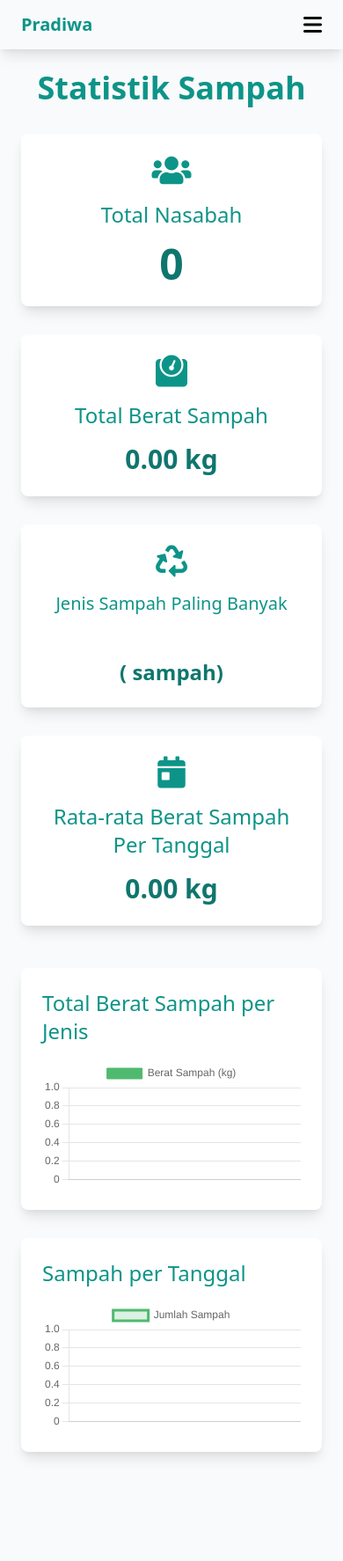
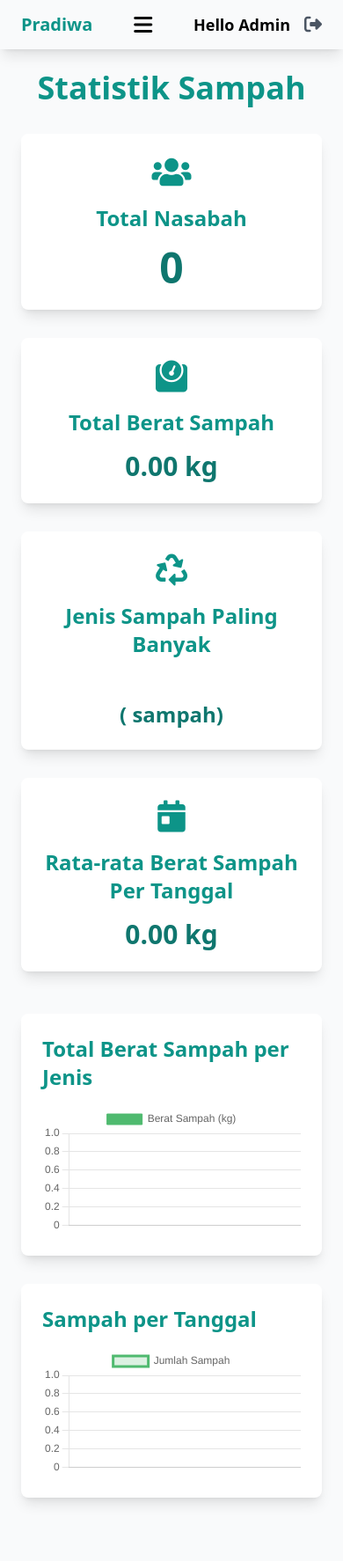
Before and after one commit to yawwnann/Pradiwa-kelola-sampah, a PHP site: page /statistik.php in a window 390 px wide. Shown: the whole page at 88% size. Before the commit the page ends 1657 px from the top, so only its background shows below. Run offline with PHP 8.4, Linux system fonts and the light colour scheme; data that the repository does not hold is empty; some libraries are stand-ins or nearby versions.

Commit message:
navbar responsive

```diff
--- a/compenents/print_nota.php
+++ b/compenents/print_nota.php
@@ -166,9 +166,13 @@
         <!-- Tombol Print -->
         <div class="mt-6 text-center no-print">
             <button onclick="window.print()"
-                class="px-6 py-3 bg-blue-600 text-white font-bold rounded-lg hover:bg-blue-700">
+                class="px-6 py-3 bg-teal-600 text-white font-bold rounded-lg hover:bg-teal-700">
                 Print Nota
             </button>
+        </div>
+        <div class="mt-3 text-center">
+            <a href="../tampil_data_sampah.php"
+                class="px-6 py-3 bg-gray-600 text-white font-bold rounded-lg hover:bg-gray-700">Kembali</a>
         </div>
     </div>
 
--- a/navbar.php
+++ b/navbar.php
@@ -9,6 +9,9 @@
     <link rel="stylesheet" href="https://cdnjs.cloudflare.com/ajax/libs/font-awesome/6.7.2/css/all.min.css"
         integrity="sha512-Evv84Mr4kqVGRNSgIGL/F/aIDqQb7xQ2vcrdIwxfjThSH8CSR7PBEakCr51Ck+w+/U6swU2Im1vVX0SVk9ABhg=="
         crossorigin="anonymous" referrerpolicy="no-referrer" />
+    <link href="https://cdnjs.cloudflare.com/ajax/libs/font-awesome/5.15.4/css/all.min.css" rel="stylesheet">
+    <script src="https://cdn.jsdelivr.net/npm/chart.js"></script>
+    <link rel="stylesheet" href="https://cdn.jsdelivr.net/npm/tailwindcss@2.1.2/dist/tailwind.min.css">
 
     <style>
         /* Efek underline animasi */
@@ -82,6 +85,13 @@
                 Sampah</a>
             <a href="statistik.php" id="statistik" class="text-lg font-regular text-black nav-link">Data Statistik</a>
         </div>
+
+        <div class="flex items-center space-x-4">
+            <span class="text-lg font-semibold">Hello Admin</span>
+            <a href="logout.php" class="text-gray-600 text-xl">
+                <i class="fa-solid fa-right-from-bracket"></i>
+            </a>
+        </div>
     </nav>
 
     <script>
--- a/statistik.php
+++ b/statistik.php
@@ -1,30 +1,15 @@
 <?php include('db.php'); ?>
 <?php include 'navbar.php'; ?>
 
-<!DOCTYPE html>
-<html lang="en">
-
-<head>
-    <meta charset="UTF-8">
-    <meta name="viewport" content="width=device-width, initial-scale=1.0">
-    <title>Statistik Sampah</title>
-    <script src="https://cdn.jsdelivr.net/npm/chart.js"></script>
-    <link rel="stylesheet" href="https://cdn.jsdelivr.net/npm/tailwindcss@2.1.2/dist/tailwind.min.css">
-    <!-- Add Font Awesome for Icons -->
-    <link href="https://cdnjs.cloudflare.com/ajax/libs/font-awesome/5.15.4/css/all.min.css" rel="stylesheet">
-</head>
-
-
-
-<div class="container  bg-gray-50 min-h-screen mx-auto pt-20 p-6">
+<div class="container bg-gray-50 min-h-screen mx-auto pt-20 p-6">
     <h1 class="text-4xl font-bold text-center text-teal-600 mb-8">Statistik Sampah</h1>
 
     <!-- Statistik Ringkasan -->
     <div class="grid grid-cols-1 md:grid-cols-2 lg:grid-cols-4 gap-8 mb-12">
         <!-- Total Nasabah -->
-        <div class="bg-white p-6 rounded-lg shadow-lg text-center">
+        <div class="bg-white p-6 rounded-lg shadow-lg text-center transition-transform transform hover:scale-105">
             <i class="fas fa-users text-4xl text-teal-600 mb-4"></i>
-            <h2 class="text-2xl font-reguler text-teal-600">Total Nasabah</h2>
+            <h2 class="text-2xl font-semibold text-teal-600">Total Nasabah</h2>
             <?php
             $nasabah_query = "SELECT COUNT(*) as total_nasabah FROM nasabah";
             $nasabah_result = mysqli_query($conn, $nasabah_query);
@@ -35,9 +20,9 @@
         </div>
 
         <!-- Total Berat Sampah -->
-        <div class="bg-white p-6 rounded-lg shadow-lg text-center">
+        <div class="bg-white p-6 rounded-lg shadow-lg text-center transition-transform transform hover:scale-105">
             <i class="fas fa-weight text-4xl text-teal-600 mb-4"></i>
-            <h2 class="text-2xl font-reguler text-teal-600">Total Berat Sampah</h2>
+            <h2 class="text-2xl font-semibold text-teal-600">Total Berat Sampah</h2>
             <?php
             $berat_query = "SELECT SUM(berat) as total_berat FROM sampah";
             $berat_result = mysqli_query($conn, $berat_query);
@@ -48,9 +33,9 @@
         </div>
 
         <!-- Jenis Sampah Paling Banyak -->
-        <div class="bg-white p-6 rounded-lg shadow-lg text-center">
+        <div class="bg-white p-6 rounded-lg shadow-lg text-center transition-transform transform hover:scale-105">
             <i class="fas fa-recycle text-4xl text-teal-600 mb-4"></i>
-            <h2 class="text-xl font-reguler text-teal-600">Jenis Sampah Paling Banyak</h2>
+            <h2 class="text-2xl font-semibold text-teal-600">Jenis Sampah Paling Banyak</h2>
             <?php
             $jenis_sampah_query = "SELECT jenis_sampah, COUNT(*) as jumlah FROM sampah GROUP BY jenis_sampah ORDER BY jumlah DESC LIMIT 1";
             $jenis_sampah_result = mysqli_query($conn, $jenis_sampah_query);
@@ -64,9 +49,9 @@
         </div>
 
         <!-- Rata-rata Berat Sampah Per Tanggal -->
-        <div class="bg-white p-6 rounded-lg shadow-lg text-center">
+        <div class="bg-white p-6 rounded-lg shadow-lg text-center transition-transform transform hover:scale-105">
             <i class="fas fa-calendar-day text-4xl text-teal-600 mb-4"></i>
-            <h2 class="text-2xl font-reguler text-teal-600">Rata-rata Berat Sampah Per Tanggal</h2>
+            <h2 class="text-2xl font-semibold text-teal-600">Rata-rata Berat Sampah Per Tanggal</h2>
             <?php
             $rata_berat_query = "SELECT tanggal, AVG(berat) as rata_berat FROM sampah GROUP BY tanggal";
             $rata_berat_result = mysqli_query($conn, $rata_berat_query);
@@ -80,18 +65,17 @@
     <!-- Grafik -->
     <div class="flex flex-col lg:flex-row items-center justify-center gap-8 mb-12">
         <!-- Grafik Total Berat Sampah per Jenis -->
-        <div class="bg-white p-6 rounded-lg shadow-lg w-full lg:w-1/2">
-            <h2 class="text-2xl font-reguler text-teal-600 mb-4">Total Berat Sampah per Jenis</h2>
+        <div class="bg-white p-6 rounded-lg shadow-lg w-full lg:w-1/2 transition-transform transform hover:scale-105">
+            <h2 class="text-2xl font-semibold text-teal-600 mb-4">Total Berat Sampah per Jenis</h2>
             <canvas id="beratSampahChart"></canvas>
         </div>
 
         <!-- Grafik Sampah per Tanggal -->
-        <div class="bg-white p-6 rounded-lg shadow-lg w-full lg:w-1/2">
-            <h2 class="text-2xl font-reguler text-teal-600 mb-4">Sampah per Tanggal</h2>
+        <div class="bg-white p-6 rounded-lg shadow-lg w-full lg:w-1/2 transition-transform transform hover:scale-105">
+            <h2 class="text-2xl font-semibold text-teal-600 mb-4">Sampah per Tanggal</h2>
             <canvas id="tanggalChart"></canvas>
         </div>
     </div>
-
 </div>
 
 <script>
--- a/tampil_data_sampah.php
+++ b/tampil_data_sampah.php
@@ -5,10 +5,10 @@
 // Daftar jenis sampah berdasarkan kategori
 $jenis_sampah_kategori = [
     "Kertas" => ['Duplex', 'Kardus', 'Koran', 'Majalah', 'Arsip', 'Buram', 'Lainnya (Kertas)'],
-    "Logam" => ['Aluminium', 'Tembaga', 'Kuningan', 'Kaleng', 'Besi A', 'Besi B', 'Besi C', 'Lainnya (Logam)'],
+    "Logam" => ['Aluminium', 'Tembaga', 'Kuningan', 'Lainnya (Logam)'],
     "Plastik" => ['Botol Plastik', 'Gelas Plastik', 'Plastik Bening', 'Le Minerale', 'Kerasan', 'Lainnya (Plastik)'],
     "Kaca" => ['Botol Sirup', 'Botol Beling Kecil', 'Lainnya (Kaca)'],
-    "Lain-lain" => ['Lainnya']
+    "Lain-lain" => ['Elektronik Rusak', 'Baterai Bekas', 'Lainnya']
 ];
 
 // Cek apakah tombol reset ditekan
```
